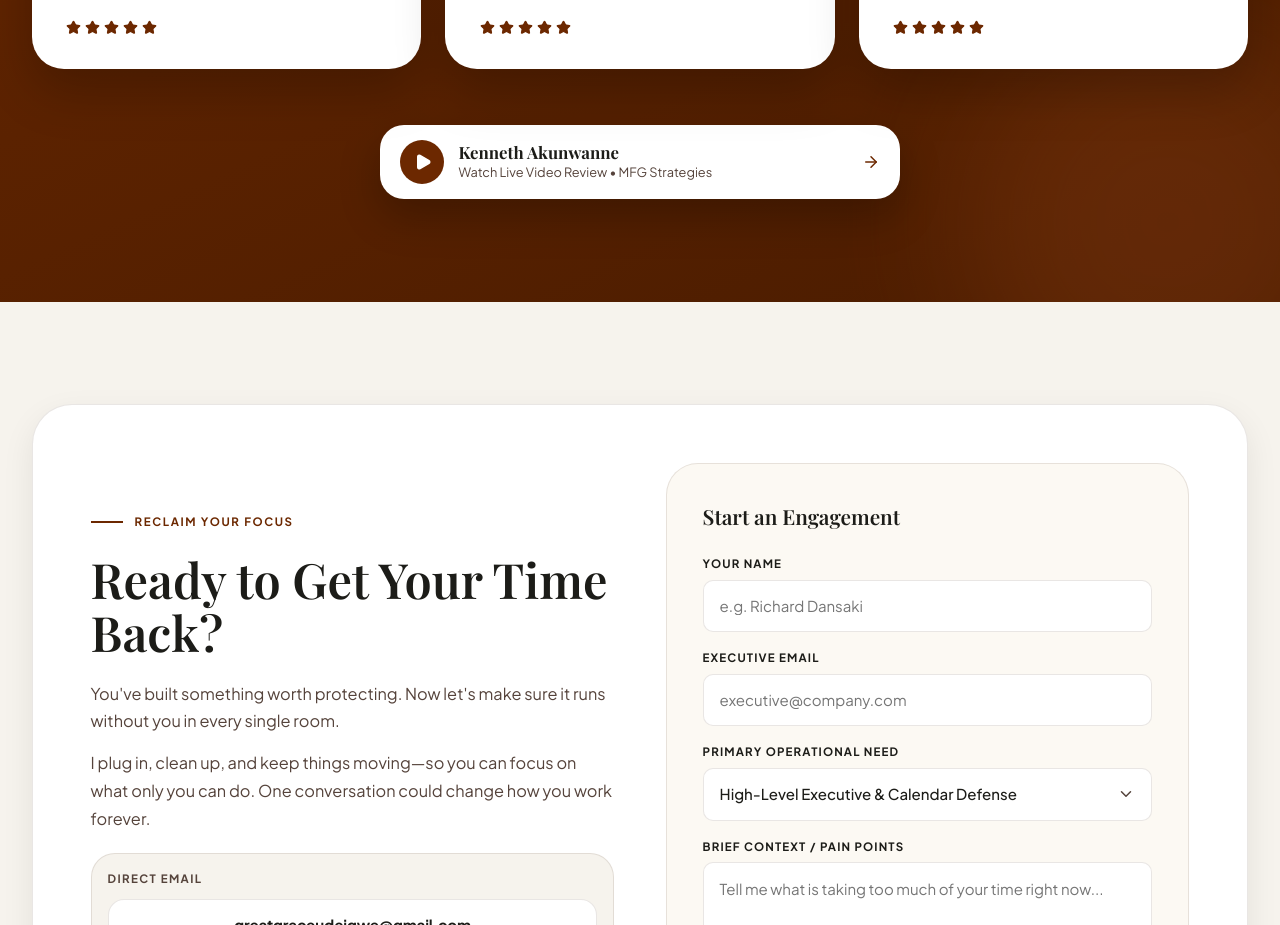
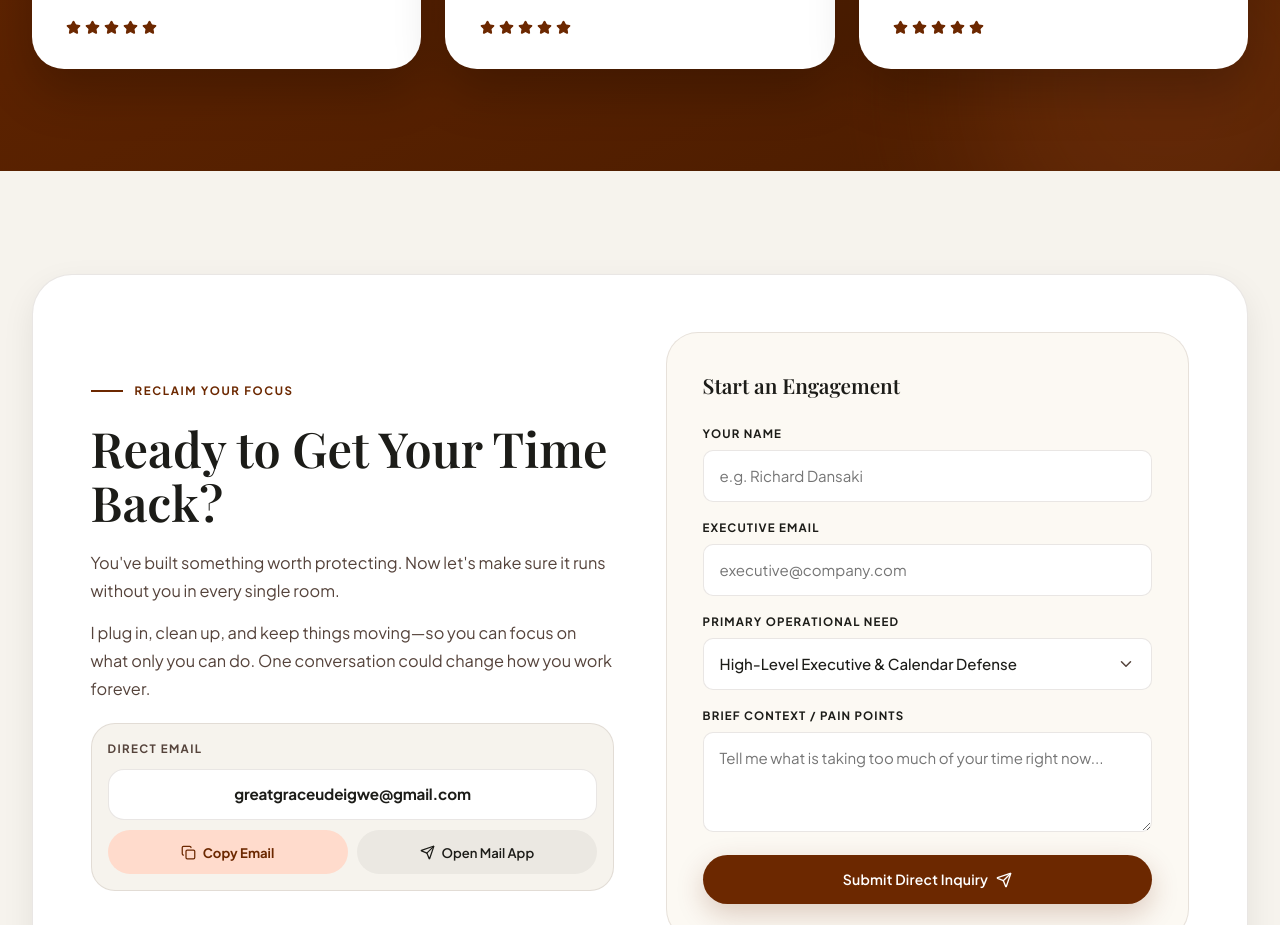
Before and after one commit to Kenneth-Akums/greatgraceudeigwe, a React (Vite) app: page / in a window 1280 px wide. Shown: the part 7160-8085 px from the top of the page. Built offline with nearby package versions, Linux system fonts and the light colour scheme; a web font is replaced by a local one.

Commit message:
Remove live video review callout from Testimonials

```diff
--- a/src/App.tsx
+++ b/src/App.tsx
@@ -23,7 +23,6 @@ gsap.registerPlugin(ScrollTrigger);
 
 export function App() {
   const [videoModalOpen, setVideoModalOpen] = useState(false);
-  const [liveReviewOpen, setLiveReviewOpen] = useState(false);
   const [activeProject, setActiveProject] = useState<CaseStudy | null>(null);
 
   useEffect(() => {
@@ -62,7 +61,7 @@ export function App() {
         <ServicesStack />
         <TechStack />
         <CaseStudies onInspectProject={(project) => setActiveProject(project)} />
-        <Testimonials onOpenLiveReview={() => setLiveReviewOpen(true)} />
+        <Testimonials />
         <Contact />
       </main>
 
@@ -90,24 +89,6 @@ export function App() {
               modal.
             </p>
           </div>
-        </div>
-      </Modal>
-
-      {/* Live Review Modal */}
-      <Modal
-        open={liveReviewOpen}
-        onClose={() => setLiveReviewOpen(false)}
-        title="Live Client Review — Kenneth Akunwanne"
-        subtitle="Martinez Financial Group Strategies LLC"
-      >
-        <div className={styles.reviewModalBody}>
-          <p className={styles.modalText}>
-            Connect Kenneth Akunwanne&apos;s video testimonial link or embedded clip here
-            so prospective founders can watch his endorsement directly on the page.
-          </p>
-          <a href="#contact" className={styles.modalCta} onClick={() => setLiveReviewOpen(false)}>
-            Book a Discovery Conversation
-          </a>
         </div>
       </Modal>
 
--- a/src/components/Testimonials/Testimonials.module.css
+++ b/src/components/Testimonials/Testimonials.module.css
@@ -159,81 +159,6 @@
   color: var(--color-primary);
 }
 
-.liveWrap {
-  display: flex;
-  justify-content: center;
-}
-
-.liveCard {
-  width: 100%;
-  max-width: 520px;
-  display: flex;
-  align-items: center;
-  justify-content: space-between;
-  gap: 1rem;
-  padding: 0.95rem 1.25rem;
-  border-radius: var(--radius-lg);
-  background: var(--color-surface-lowest);
-  color: var(--color-on-surface);
-  box-shadow: 0 18px 42px rgba(0, 0, 0, 0.24);
-  text-align: left;
-  transition: transform 0.25s var(--ease-editorial), box-shadow 0.25s ease;
-}
-
-.liveCard:hover {
-  transform: translateY(-3px);
-  box-shadow: 0 24px 52px rgba(0, 0, 0, 0.3);
-}
-
-.liveLeft {
-  display: flex;
-  align-items: center;
-  gap: 0.9rem;
-  min-width: 0;
-}
-
-.livePlayCircle {
-  width: 44px;
-  height: 44px;
-  border-radius: 50%;
-  background: var(--color-primary);
-  color: var(--color-on-primary);
-  display: inline-flex;
-  align-items: center;
-  justify-content: center;
-  padding-left: 2px;
-  flex-shrink: 0;
-}
-
-.liveText {
-  display: flex;
-  flex-direction: column;
-  min-width: 0;
-}
-
-.liveName {
-  font-family: var(--font-display);
-  font-size: 1.05rem;
-  font-weight: 700;
-  color: var(--color-on-surface);
-  line-height: 1.2;
-}
-
-.liveSub {
-  font-size: 0.8rem;
-  color: var(--color-on-surface-variant);
-}
-
-.liveArrow {
-  color: var(--color-primary);
-  flex-shrink: 0;
-  transition: transform 0.25s ease;
-}
-
-.liveCard:hover .liveArrow {
-  transform: translateX(4px);
-}
-
 @media (min-width: 900px) {
   .grid {
     grid-template-columns: repeat(3, minmax(0, 1fr));
--- a/src/components/Testimonials/Testimonials.tsx
+++ b/src/components/Testimonials/Testimonials.tsx
@@ -1,13 +1,9 @@
 import { motion } from 'motion/react';
-import { ArrowRight, Play, Quote, Star } from 'lucide-react';
+import { Quote, Star } from 'lucide-react';
 import { TESTIMONIALS } from '../../data/portfolio';
 import styles from './Testimonials.module.css';
 
-interface TestimonialsProps {
-  onOpenLiveReview: () => void;
-}
-
-export function Testimonials({ onOpenLiveReview }: TestimonialsProps) {
+export function Testimonials() {
   return (
     <section id="testimonials" className={styles.section}>
       <div className={styles.orbTop} aria-hidden="true" />
@@ -63,27 +59,6 @@ export function Testimonials({ onOpenLiveReview }: TestimonialsProps) {
             </motion.article>
           ))}
         </div>
-
-        <div className={styles.liveWrap}>
-          <button
-            type="button"
-            className={styles.liveCard}
-            onClick={onOpenLiveReview}
-          >
-            <div className={styles.liveLeft}>
-              <span className={styles.livePlayCircle}>
-                <Play size={18} fill="currentColor" />
-              </span>
-              <div className={styles.liveText}>
-                <span className={styles.liveName}>Kenneth Akunwanne</span>
-                <span className={styles.liveSub}>
-                  Watch Live Video Review • MFG Strategies
-                </span>
-              </div>
-            </div>
-            <ArrowRight size={18} className={styles.liveArrow} />
-          </button>
-        </div>
       </div>
     </section>
   );
```
